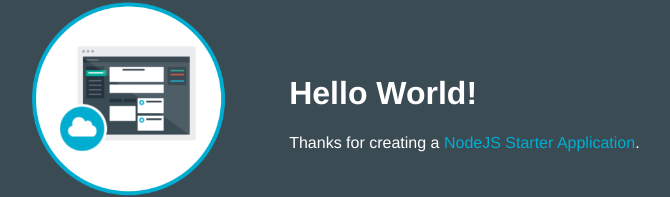
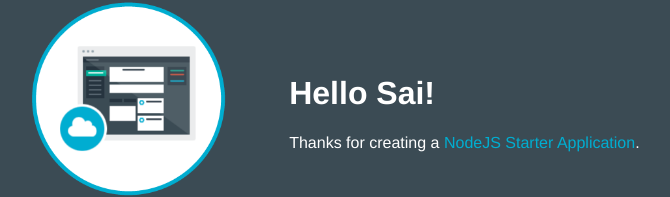
Before and after one commit to saiakshmi/FirstAppSai, a website: page public/index.html in a window 1280 px wide. Shown: the part 157-354 px from the top of the page, without its empty margins (253-923 px from the left). Drawn offline with Linux system fonts and the light colour scheme.

Commit message:
Committing

```diff
--- a/public/index.html
+++ b/public/index.html
@@ -16,7 +16,7 @@
           <img class = "newappIcon" src="images/newapp-icon.png">
         </td>
         <td>
-          <h1 id="message">Hello World!</h1>
+          <h1 id="message">Hello Sai!</h1>
           <p class='description'></p> Thanks for creating a <span class = "blue">NodeJS Starter Application</span>.
         </td>
       </tr>
```
Also changed, not shown: 1 other file.
